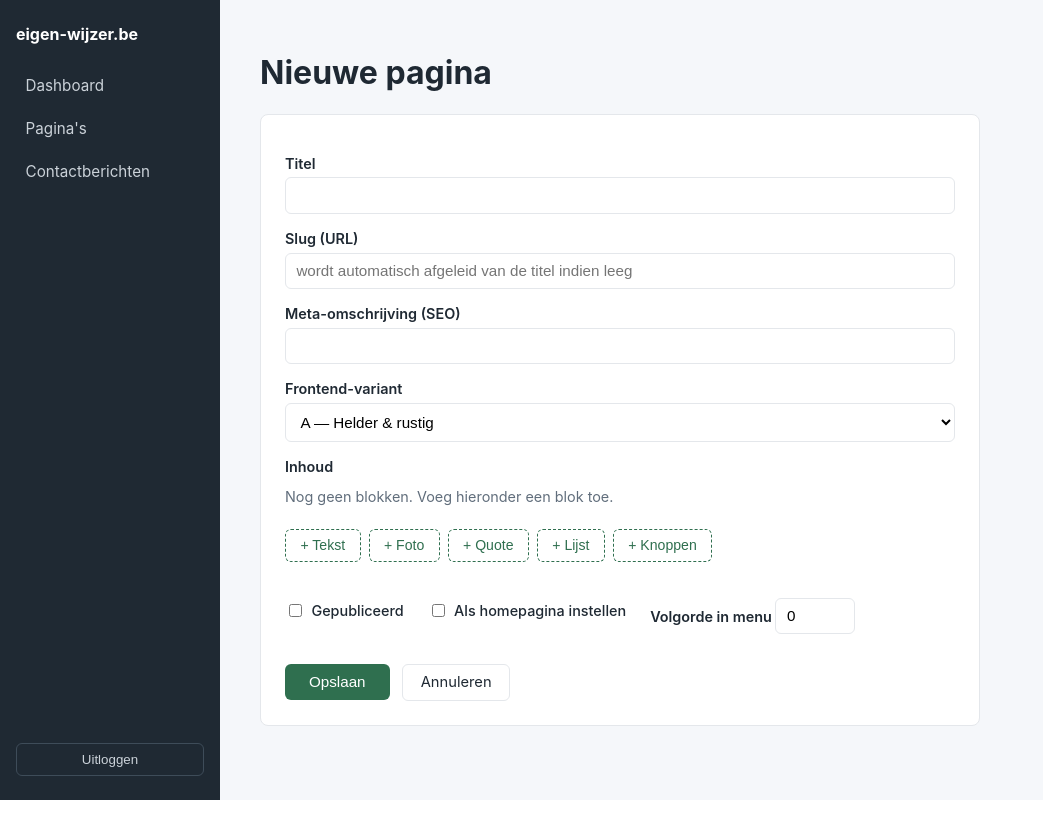
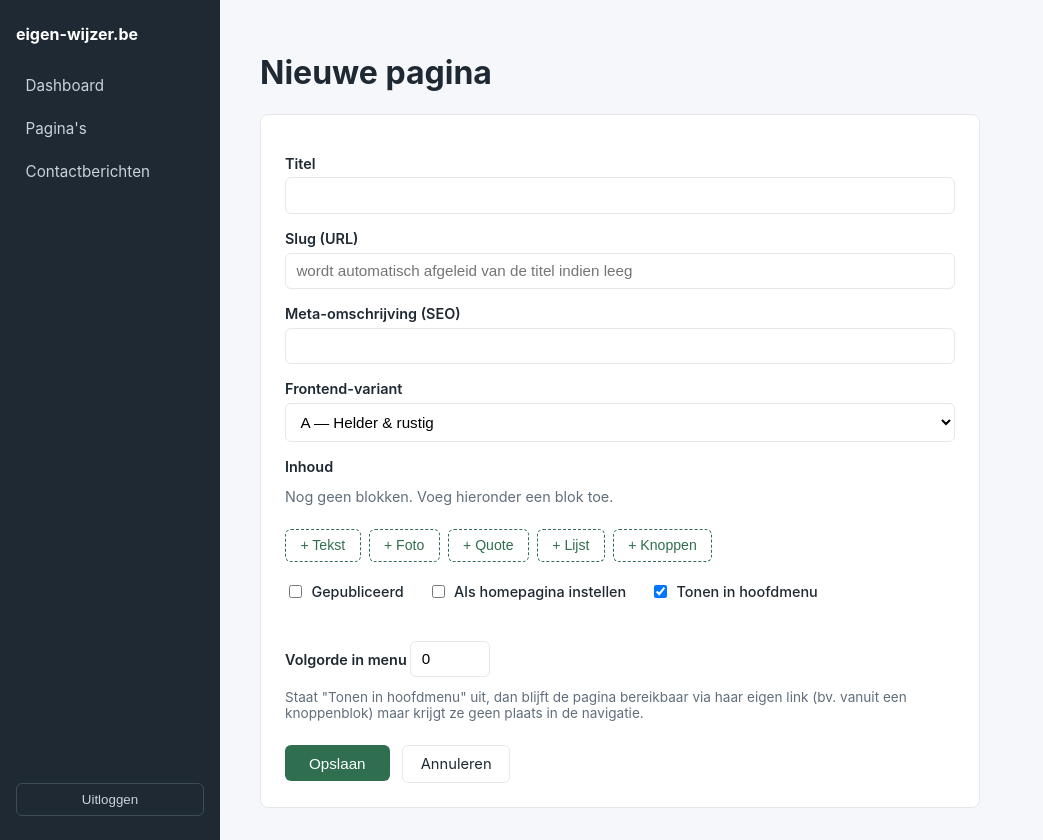
Before and after one commit to heliosphan79/Ew, a PHP site: page /admin/page-edit.php in a window 1280 px wide. Shown: the whole page, without its empty margins (0-1043 px from the left). Before the commit the page ends 800 px from the top, so only its background shows below. Run offline with PHP 8.4, Linux system fonts and the light colour scheme; the visitor is signed in with stand-in values (Sample User, id 1).

Commit message:
Aanpasbaar hoofdmenu: pagina's kunnen buiten de navigatie blijven
Voegt een show_in_menu-schakelaar toe per pagina. Staat die uit, blijft de
pagina gepubliceerd en bereikbaar via haar eigen URL of een knop/link
elders (bv. een knoppenblok), maar krijgt ze geen link in de hoofdnavigatie.
De drie plekken die het menu opbouwen (homepagina, individuele pagina,
contactpagina) filteren er nu op; sitemap.xml en llms.txt blijven bewust
alle gepubliceerde pagina's tonen, aangezien die niet over navigatie gaan
maar over vindbaarheid.

Co-Authored-By: Claude Sonnet 5 <noreply@anthropic.com>
Claude-Session: https://claude.ai/code/session_019zPoJn1J34tmeXaAF2Epar

```diff
--- a/database/schema.sql
+++ b/database/schema.sql
@@ -20,6 +20,10 @@ CREATE TABLE IF NOT EXISTS pages (
     meta_description  VARCHAR(300) DEFAULT NULL,
     is_homepage       TINYINT(1) NOT NULL DEFAULT 0,
     published         TINYINT(1) NOT NULL DEFAULT 0,
+    -- Whether this page gets a main-menu link. A published page with this
+    -- off is still reachable at its own URL — just only via a direct link
+    -- or a button block, not from the site navigation.
+    show_in_menu      TINYINT(1) NOT NULL DEFAULT 1,
     nav_order         INT NOT NULL DEFAULT 0,
     created_at        DATETIME NOT NULL DEFAULT CURRENT_TIMESTAMP,
     updated_at        DATETIME NOT NULL DEFAULT CURRENT_TIMESTAMP ON UPDATE CURRENT_TIMESTAMP
--- a/public/admin/assets/css/admin.css
+++ b/public/admin/assets/css/admin.css
@@ -100,6 +100,7 @@ body { margin: 0; background: var(--color-bg); color: var(--color-text); }
     width: 100%; padding: 0.55rem 0.65rem; border: 1px solid var(--color-border); border-radius: 6px; font-size: 0.95rem; background: #fff;
 }
 .page-form-row { display: flex; gap: 1.5rem; align-items: center; margin-top: 1.25rem; flex-wrap: wrap; }
+.field-hint { color: var(--color-muted); font-size: 0.85rem; margin: 0.4rem 0 0; }
 
 .block-editor { display: flex; flex-direction: column; gap: 0.9rem; margin-top: 0.25rem; }
 .block-editor-empty { color: var(--color-muted); font-size: 0.9rem; margin: 0.5rem 0; }
--- a/public/admin/page-edit.php
+++ b/public/admin/page-edit.php
@@ -26,6 +26,7 @@ $form = [
     'meta_description' => $page['meta_description'] ?? '',
     'published' => $page['published'] ?? 0,
     'is_homepage' => $page['is_homepage'] ?? 0,
+    'show_in_menu' => $page['show_in_menu'] ?? 1,
     'nav_order' => $page['nav_order'] ?? 0,
     'theme_variant' => normalize_theme_variant($page['theme_variant'] ?? null),
 ];
@@ -40,6 +41,7 @@ if ($_SERVER['REQUEST_METHOD'] === 'POST') {
     $form['meta_description'] = trim((string) ($_POST['meta_description'] ?? ''));
     $form['published'] = isset($_POST['published']) ? 1 : 0;
     $form['is_homepage'] = isset($_POST['is_homepage']) ? 1 : 0;
+    $form['show_in_menu'] = isset($_POST['show_in_menu']) ? 1 : 0;
     $form['nav_order'] = (int) ($_POST['nav_order'] ?? 0);
     $form['theme_variant'] = normalize_theme_variant($_POST['theme_variant'] ?? null);
 
@@ -85,7 +87,26 @@ if ($_SERVER['REQUEST_METHOD'] === 'POST') {
 
             if ($id) {
                 $stmt = $mysqli->prepare(
-                    'UPDATE pages SET title = ?, slug = ?, content = ?, theme_variant = ?, meta_description = ?, published = ?, is_homepage = ?, nav_order = ? WHERE id = ?'
+                    'UPDATE pages SET title = ?, slug = ?, content = ?, theme_variant = ?, meta_description = ?, published = ?, is_homepage = ?, show_in_menu = ?, nav_order = ? WHERE id = ?'
+                );
+                $stmt->bind_param(
+                    'sssssiiiii',
+                    $form['title'],
+                    $form['slug'],
+                    $contentJson,
+                    $form['theme_variant'],
+                    $form['meta_description'],
+                    $form['published'],
+                    $form['is_homepage'],
+                    $form['show_in_menu'],
+                    $form['nav_order'],
+                    $id
+                );
+                $stmt->execute();
+                $stmt->close();
+            } else {
+                $stmt = $mysqli->prepare(
+                    'INSERT INTO pages (title, slug, content, theme_variant, meta_description, published, is_homepage, show_in_menu, nav_order) VALUES (?, ?, ?, ?, ?, ?, ?, ?, ?)'
                 );
                 $stmt->bind_param(
                     'sssssiiii',
@@ -96,24 +117,7 @@ if ($_SERVER['REQUEST_METHOD'] === 'POST') {
                     $form['meta_description'],
                     $form['published'],
                     $form['is_homepage'],
-                    $form['nav_order'],
-                    $id
-                );
-                $stmt->execute();
-                $stmt->close();
-            } else {
-                $stmt = $mysqli->prepare(
-                    'INSERT INTO pages (title, slug, content, theme_variant, meta_description, published, is_homepage, nav_order) VALUES (?, ?, ?, ?, ?, ?, ?, ?)'
-                );
-                $stmt->bind_param(
-                    'sssssiii',
-                    $form['title'],
-                    $form['slug'],
-                    $contentJson,
-                    $form['theme_variant'],
-                    $form['meta_description'],
-                    $form['published'],
-                    $form['is_homepage'],
+                    $form['show_in_menu'],
                     $form['nav_order']
                 );
                 $stmt->execute();
@@ -181,11 +185,20 @@ require __DIR__ . '/includes/header.php';
             <input type="checkbox" name="is_homepage" <?= $form['is_homepage'] ? 'checked' : '' ?>>
             Als homepagina instellen
         </label>
+        <label class="checkbox-label">
+            <input type="checkbox" name="show_in_menu" <?= $form['show_in_menu'] ? 'checked' : '' ?>>
+            Tonen in hoofdmenu
+        </label>
         <label>
             Volgorde in menu
             <input type="number" name="nav_order" value="<?= (int) $form['nav_order'] ?>" style="width:5rem;">
         </label>
     </div>
+    <p class="field-hint">
+        Staat "Tonen in hoofdmenu" uit, dan blijft de pagina bereikbaar via
+        haar eigen link (bv. vanuit een knoppenblok) maar krijgt ze geen
+        plaats in de navigatie.
+    </p>
 
     <button type="submit">Opslaan</button>
     <a href="pages.php" class="button-secondary">Annuleren</a>
--- a/public/admin/pages.php
+++ b/public/admin/pages.php
@@ -4,7 +4,7 @@ require __DIR__ . '/../../includes/bootstrap.php';
 require_login();
 
 $pages = $mysqli->query(
-    'SELECT id, slug, title, theme_variant, published, is_homepage, nav_order, updated_at FROM pages ORDER BY nav_order ASC, title ASC'
+    'SELECT id, slug, title, theme_variant, published, is_homepage, show_in_menu, nav_order, updated_at FROM pages ORDER BY nav_order ASC, title ASC'
 )->fetch_all(MYSQLI_ASSOC);
 
 $pageTitle = "Pagina's";
@@ -27,6 +27,7 @@ require __DIR__ . '/includes/header.php';
             <th>Variant</th>
             <th>Status</th>
             <th>Homepagina</th>
+            <th>In menu</th>
             <th>Laatst bewerkt</th>
             <th></th>
         </tr>
@@ -42,6 +43,7 @@ require __DIR__ . '/includes/header.php';
                 <td><?= e(THEME_VARIANTS[$page['theme_variant']] ?? $page['theme_variant']) ?></td>
                 <td><?= $page['published'] ? '<span class="badge badge-ok">Gepubliceerd</span>' : '<span class="badge badge-draft">Concept</span>' ?></td>
                 <td><?= $page['is_homepage'] ? 'Ja' : '' ?></td>
+                <td><?= ($page['is_homepage'] || $page['show_in_menu']) ? 'Ja' : '<span class="badge badge-draft">Enkel via link</span>' ?></td>
                 <td><?= e(date('d/m/Y H:i', strtotime($page['updated_at']))) ?></td>
                 <td class="admin-table-actions">
                     <a href="page-edit.php?id=<?= (int) $page['id'] ?>">Bewerken</a>
--- a/public/contact.php
+++ b/public/contact.php
@@ -44,7 +44,7 @@ $pageTitle = 'Contact';
 $metaDescription = 'Neem contact op met ' . $siteName . '.';
 $canonicalUrl = absolute_url($siteUrl, '/contact');
 $nav = $mysqli->query(
-    'SELECT slug, title FROM pages WHERE published = 1 AND is_homepage = 0 ORDER BY nav_order ASC, title ASC'
+    'SELECT slug, title FROM pages WHERE published = 1 AND is_homepage = 0 AND show_in_menu = 1 ORDER BY nav_order ASC, title ASC'
 )->fetch_all(MYSQLI_ASSOC);
 
 // Contact isn't a CMS page itself — match the homepage's variant so the
--- a/public/index.php
+++ b/public/index.php
@@ -7,7 +7,7 @@ $homepage = $mysqli->query(
 )->fetch_assoc();
 
 $nav = $mysqli->query(
-    'SELECT slug, title FROM pages WHERE published = 1 AND is_homepage = 0 ORDER BY nav_order ASC, title ASC'
+    'SELECT slug, title FROM pages WHERE published = 1 AND is_homepage = 0 AND show_in_menu = 1 ORDER BY nav_order ASC, title ASC'
 )->fetch_all(MYSQLI_ASSOC);
 
 $homepageBlocks = $homepage ? decode_blocks($homepage['content']) : [];
--- a/public/pagina.php
+++ b/public/pagina.php
@@ -22,7 +22,7 @@ if (!$page) {
 }
 
 $nav = $mysqli->query(
-    'SELECT slug, title FROM pages WHERE published = 1 AND is_homepage = 0 ORDER BY nav_order ASC, title ASC'
+    'SELECT slug, title FROM pages WHERE published = 1 AND is_homepage = 0 AND show_in_menu = 1 ORDER BY nav_order ASC, title ASC'
 )->fetch_all(MYSQLI_ASSOC);
 
 $pageBlocks = $page ? decode_blocks($page['content']) : [];
```
Also changed, not shown: README.md, database/migrations/003_menu_visibility.sql (added).
